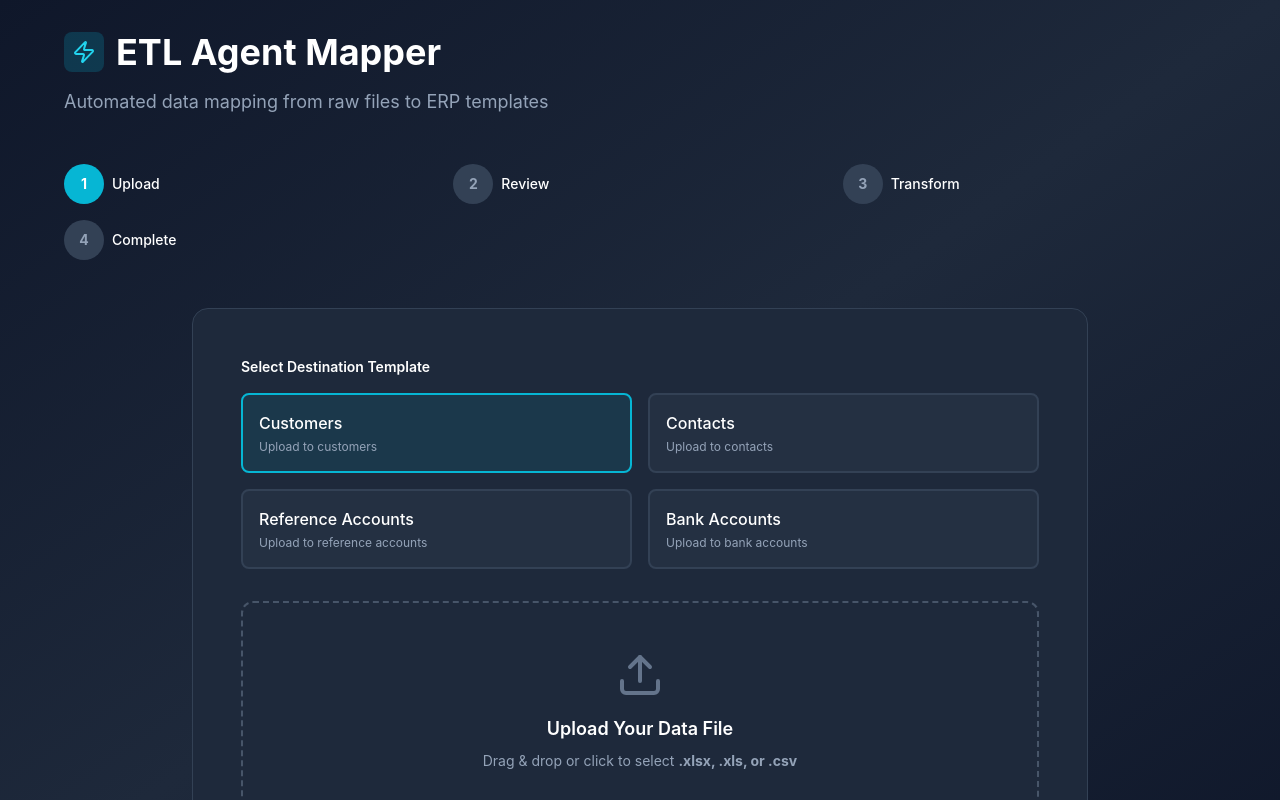
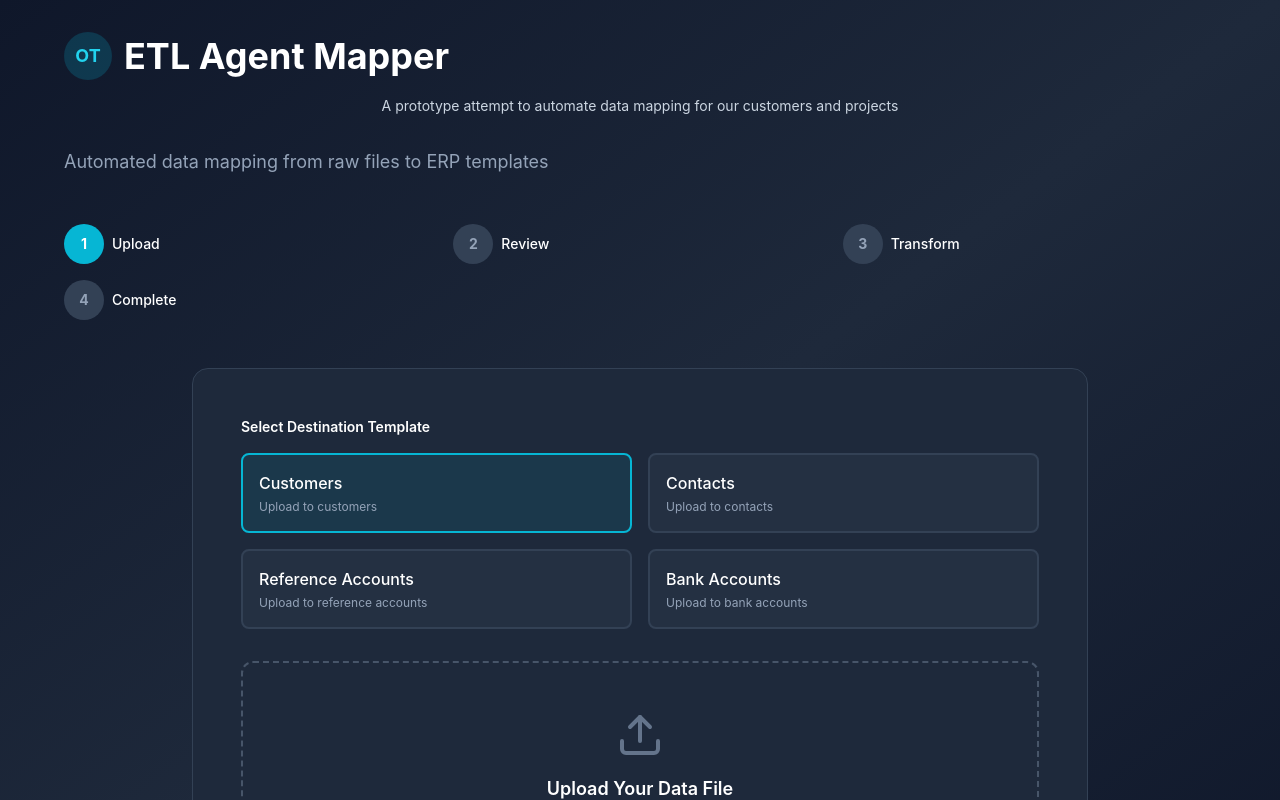
Before and after one commit to emmrants-stack/etl-agent-mapper, a Next.js app: page / in a window 1280 px wide. Shown: the top 800 px of the page. Built offline with nearby package versions, Linux system fonts and the light colour scheme.

Commit message:
Add OT logo and header subtitle

```diff
--- a/app/page.tsx
+++ b/app/page.tsx
@@ -71,11 +71,12 @@ export default function Home() {
     <div className="min-h-screen bg-gradient-to-br from-slate-900 via-slate-800 to-slate-900 text-white p-8">
       <div className="max-w-6xl mx-auto mb-12">
         <div className="flex items-center gap-3 mb-4">
-          <div className="p-2 bg-cyan-500/20 rounded-lg">
-            <Zap className="w-6 h-6 text-cyan-400" />
-          </div>
-          <h1 className="text-4xl font-bold">ETL Agent Mapper</h1>
-        </div>
+        <div className="p-2 bg-cyan-500/20 rounded-full flex items-center justify-center w-12 h-12">
+        <span className="text-cyan-400 font-bold text-lg">OT</span>
+      </div>
+    <h1 className="text-4xl font-bold">ETL Agent Mapper</h1>
+</div>
+<p className="text-center text-slate-300 text-sm mb-8">A prototype attempt to automate data mapping for our customers and projects</p>
         <p className="text-slate-400 text-lg">Automated data mapping from raw files to ERP templates</p>
       </div>
 
```
